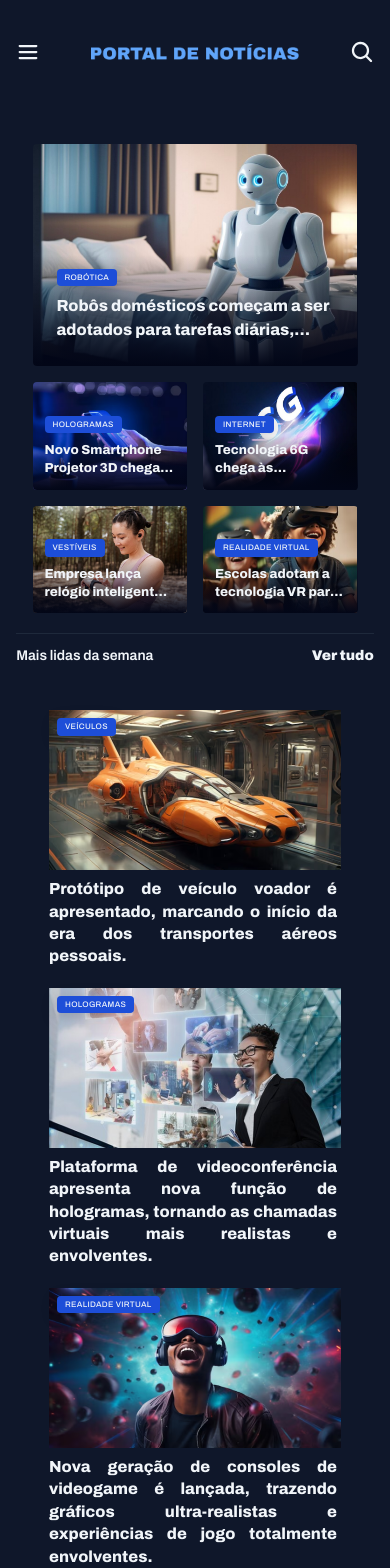
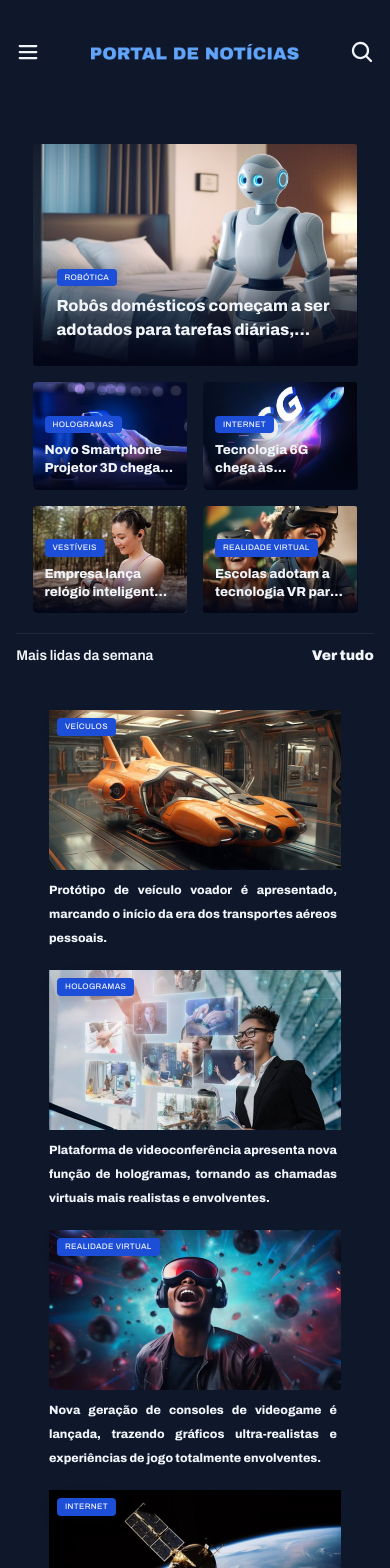
Before and after one commit to Flavianna-Saldanha/portal-noticias, a Next.js app: page / in a window 390 px wide. Shown: the top 1568 px of the page. Built offline with nearby package versions, Linux system fonts and the light colour scheme.

Commit message:
adicionando a responsividade na seção `mais lidas da semana`

```diff
--- a/src/components/main/Main.tsx
+++ b/src/components/main/Main.tsx
@@ -75,7 +75,7 @@ export const Main = () => {
             </a>
           </header>
 
-          <div className="text-justify flex flex-wrap justify-center gap-5 xl:grid xl:place-content-center">
+          <div className="text-justify text-xs leading-6 flex flex-wrap justify-center gap-5 lg:text-sm xl:grid xl:place-content-center">
             <figure>
               <span className="content-tag">Veículos</span>
               <img src="../assets/images/Image 06.png" alt="" />
```
